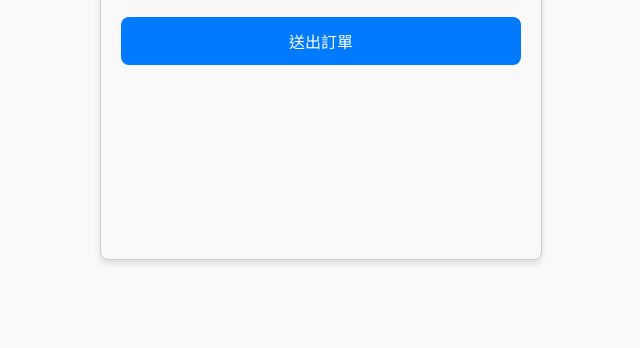
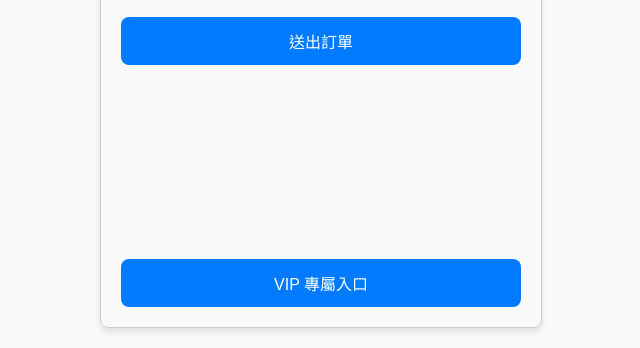
Before and after one commit to Yozu1212/arm, a plain HTML site: page index.html in a window 1280 px wide. Shown: the part 765-1113 px from the top of the page, without its empty margins (319-959 px from the left). Before the commit the page ends 1045 px from the top, so only its background shows below. Drawn offline with Linux system fonts and the light colour scheme.

Commit message:
Update index.html

```diff
--- a/index.html
+++ b/index.html
@@ -213,5 +213,19 @@
             alert(`訂單已送出！\n${JSON.stringify(order, null, 2)}`);
         }
     </script>
+    <div style="text-align: center; margin-top: 20px;">
+    <button class="submit-button" onclick="goToVIP()">VIP 專屬入口</button>
+</div>
+<script>
+    function goToVIP() {
+        const isVIP = confirm("是否為 VIP 用戶？");
+        if (isVIP) {
+            window.location.href = 'vip.html';
+        } else {
+            alert("此功能僅限 VIP 使用！");
+        }
+    }
+</script>
+
 </body>
 </html>
```
